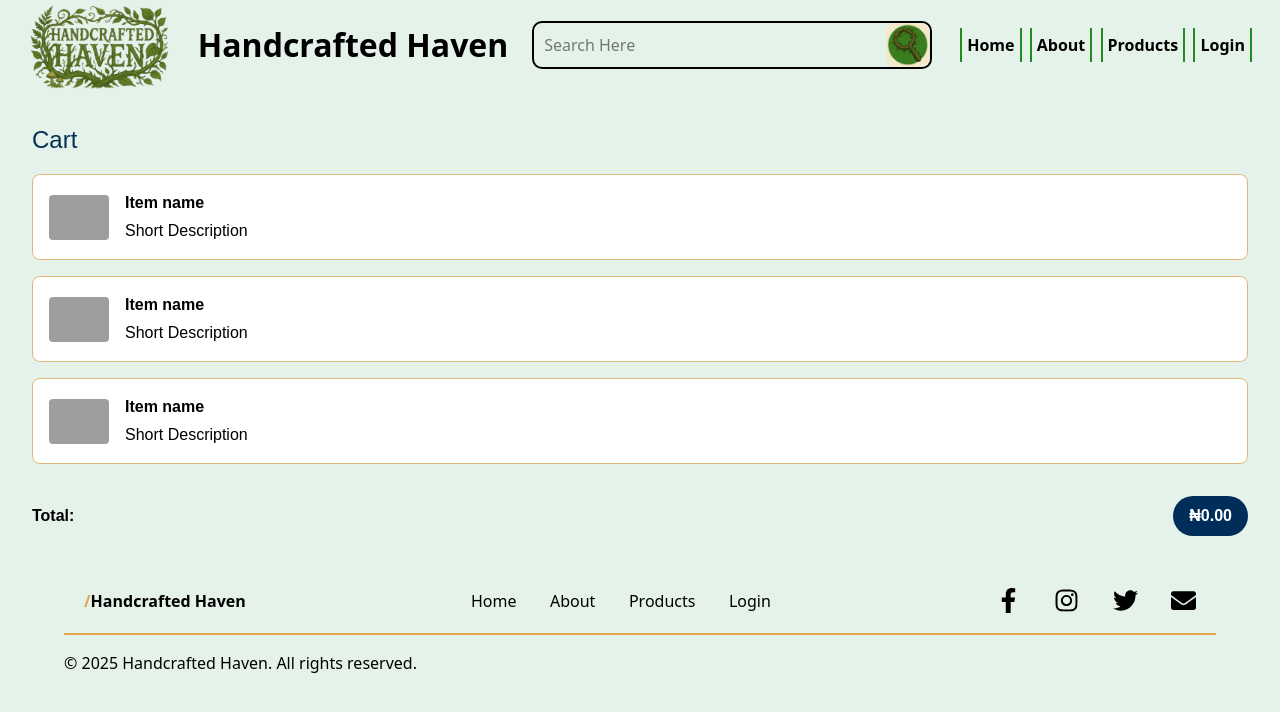
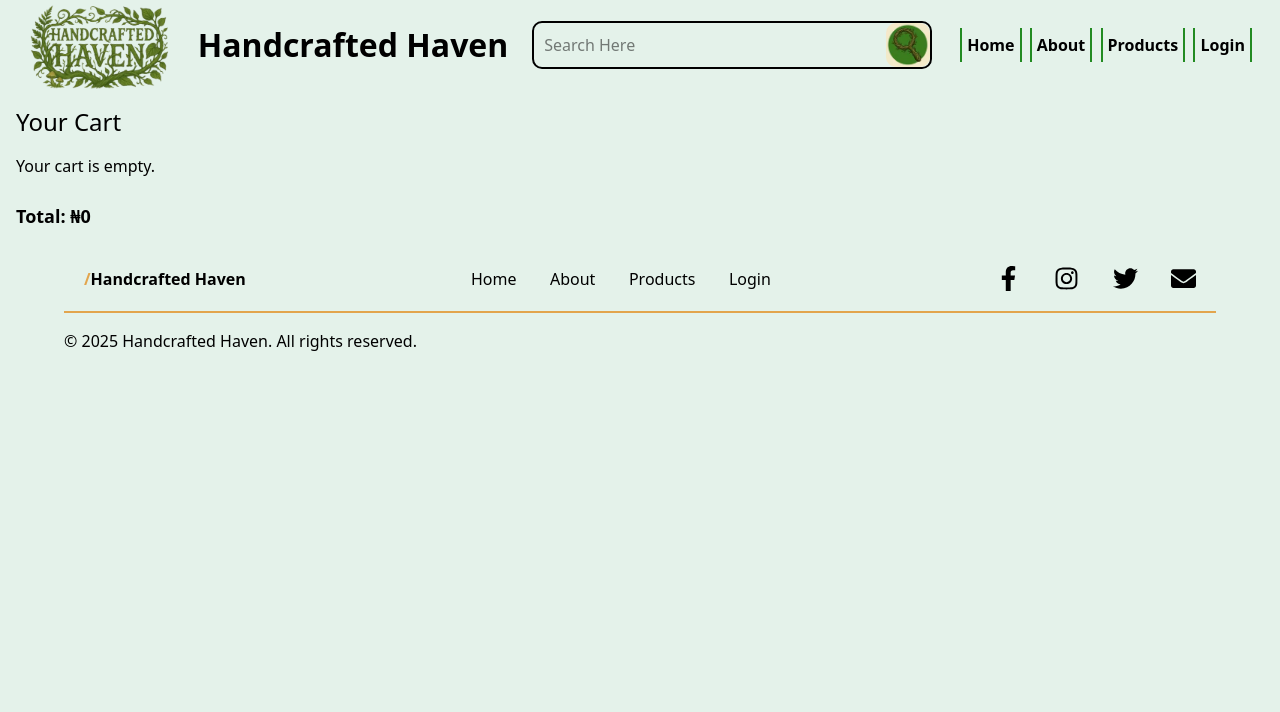
Before and after one commit to bcadolf/wdd430-team4, a Next.js app in the folder handcrafted-haven/: page /cart in a window 1280 px wide. Shown: the top 712 px of the page. Built offline with nearby package versions, Linux system fonts and the light colour scheme; grey boxes are pictures that could not be loaded.

Commit message:
cartpage

```diff
--- a/handcrafted-haven/src/app/cart/page.module.css
+++ /dev/null
@@ -1,51 +0,0 @@
-.cartContainer {
-  padding: 2rem;
-  font-family: sans-serif;
-}
-
-.pageTitle {
-  font-size: 1.5rem;
-  margin-bottom: 1rem;
-  color: #003153;
-}
-
-.cartItems {
-  display: flex;
-  flex-direction: column;
-  gap: 1rem;
-}
-
-.cartItem {
-  display: flex;
-  align-items: center;
-  gap: 1rem;
-  padding: 1rem;
-  border: 1px solid #e1b87c;
-  border-radius: 8px;
-  background-color: #fff;
-}
-
-.itemImage {
-  border-radius: 4px;
-}
-
-.itemInfo {
-  display: flex;
-  flex-direction: column;
-  gap: 0.25rem;
-}
-
-.totalRow {
-  margin-top: 2rem;
-  font-weight: bold;
-  display: flex;
-  justify-content: space-between;
-  align-items: center;
-}
-
-.totalAmount {
-  background-color: #002d5a;
-  color: white;
-  padding: 0.5rem 1rem;
-  border-radius: 9999px;
-}
--- a/handcrafted-haven/src/app/cart/page.tsx
+++ b/handcrafted-haven/src/app/cart/page.tsx
@@ -1,34 +1,38 @@
 'use client';
 import React from "react";
-import styles from "./page.module.css";
 import Image from "next/image";
+import { useCart } from '@/context/CartContext';
 
 export default function CartPage() {
+  const { cart, removeFromCart } = useCart();
+  const total = cart.reduce((sum, item) => sum + item.price * item.quantity, 0);
+
   return (
-    <div className={styles.cartContainer}>
-      <h1 className={styles.pageTitle}>Cart</h1>
+    <div className="p-4">
+      <h2 className="text-2xl font-playfair mb-4">Your Cart</h2>
 
-      <div className={styles.cartItems}>
-        {[1, 2, 3].map((item, index) => (
-          <div key={index} className={styles.cartItem}>
-            <Image
-              src="/placeholder-image.jpg"
-              alt="Item"
-              width={60}
-              height={60}
-              className={styles.itemImage}
-            />
-            <div className={styles.itemInfo}>
-              <strong>Item name</strong>
-              <p>Short Description</p>
+      {cart.length === 0 ? (
+        <p>Your cart is empty.</p>
+      ) : (
+        cart.map((item) => (
+          <div key={item.id} className="flex items-center gap-4 mb-4 border p-2 rounded">
+            <Image src={item.image} alt={item.name} width={60} height={60} />
+            <div className="flex-1">
+              <p className="font-bold">{item.name}</p>
+              <p>₦{item.price} x {item.quantity}</p>
             </div>
+            <button
+              className="text-red-500"
+              onClick={() => removeFromCart(item.id)}
+            >
+              Remove
+            </button>
           </div>
-        ))}
-      </div>
+        ))
+      )}
 
-      <div className={styles.totalRow}>
-        <span>Total:</span>
-        <span className={styles.totalAmount}>₦0.00</span>
+      <div className="mt-6 text-lg font-bold">
+        Total: ₦{total}
       </div>
     </div>
   );
--- a/handcrafted-haven/src/app/layout.tsx
+++ b/handcrafted-haven/src/app/layout.tsx
@@ -2,6 +2,7 @@ import type { Metadata } from "next";
 import { Geist, Geist_Mono } from "next/font/google";
 import "./globals.css";
 import React from "react";
+import { CartProvider } from '@/context/CartContext';
 
 import Header from '@/components/Header';
 import Footer from '@/components/Footer';
@@ -30,8 +31,10 @@ export default function RootLayout({
     <html lang="en">
       <body className={`${geistSans.variable} ${geistMono.variable}`}>
         <Header />
+        <CartProvider>
         {children}
         <Footer />
+        </CartProvider>
       </body>
     </html>
   );
--- /dev/null
+++ b/handcrafted-haven/src/context/CartContext.tsx
@@ -0,0 +1,62 @@
+'use client';
+import React, { createContext, useContext, useState } from 'react';
+
+// Define the structure of a Cart Item
+export interface CartItem {
+  id: string;
+  name: string;
+  price: number;
+  image: string;
+  quantity: number;
+}
+
+// Define the types for the Context
+interface CartContextType {
+  cart: CartItem[];
+  addToCart: (item: CartItem) => void;
+  removeFromCart: (id: string) => void;
+  clearCart: () => void;
+}
+
+// Create the Context
+const CartContext = createContext<CartContextType | undefined>(undefined);
+
+// Create the Provider component
+export const CartProvider = ({ children }: { children: React.ReactNode }) => {
+  const [cart, setCart] = useState<CartItem[]>([]);
+
+  // Add item to cart
+  const addToCart = (item: CartItem) => {
+    setCart((prevCart) => {
+      const existingItem = prevCart.find((i) => i.id === item.id);
+      if (existingItem) {
+        // Increase quantity if item exists
+        return prevCart.map((i) =>
+          i.id === item.id ? { ...i, quantity: i.quantity + item.quantity } : i
+        );
+      }
+      return [...prevCart, item];
+    });
+  };
+
+  // Remove item from cart
+  const removeFromCart = (id: string) => {
+    setCart((prevCart) => prevCart.filter((item) => item.id !== id));
+  };
+
+  // Clear the entire cart
+  const clearCart = () => setCart([]);
+
+  return (
+    <CartContext.Provider value={{ cart, addToCart, removeFromCart, clearCart }}>
+      {children}
+    </CartContext.Provider>
+  );
+};
+
+// Custom hook to use Cart Context
+export const useCart = () => {
+  const context = useContext(CartContext);
+  if (!context) throw new Error('useCart must be used within a CartProvider');
+  return context;
+};
```
